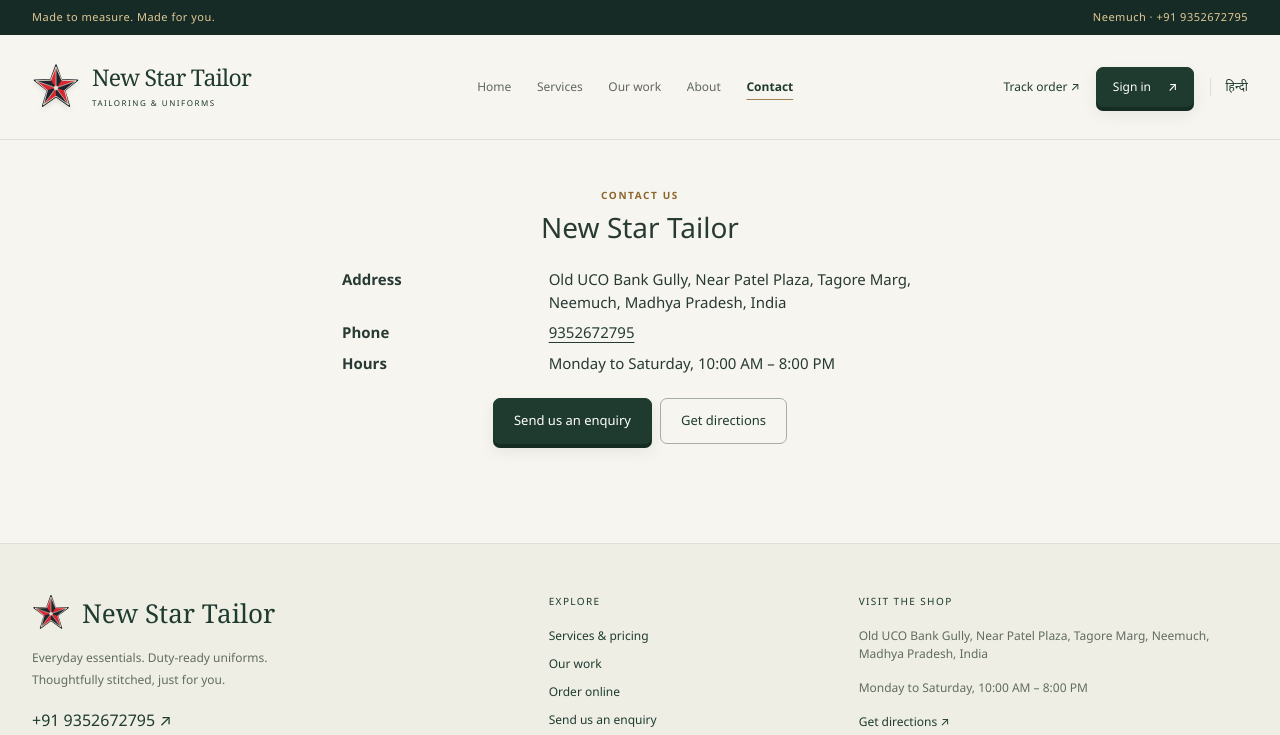
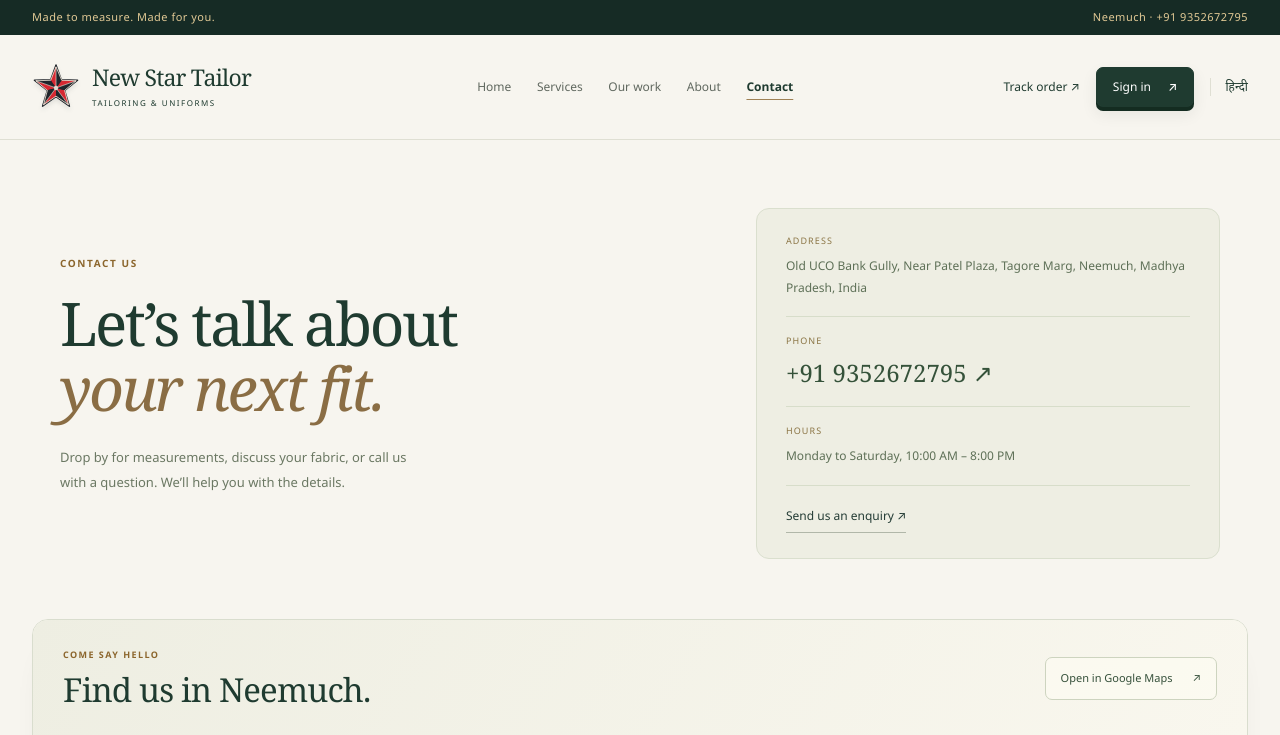
Before and after one commit to Arya13819/New-Star-Tailor, a Flask app: page /contact in a window 1280 px wide. Shown: the top 735 px of the page. Run offline with Flask 3, Linux system fonts and the light colour scheme; some libraries are stand-ins or nearby versions.

Commit message:
Show shop Google Maps location on About and Contact

```diff
--- a/app/config.py
+++ b/app/config.py
@@ -82,7 +82,7 @@ class Config:
         "Neemuch, Madhya Pradesh, India"
     )
     SHOP_PHONE = "9352672795"
-    SHOP_LATITUDE = "24.457025"
+    SHOP_LATITUDE = "24.4570252"
     SHOP_LONGITUDE = "74.870045"
     SHOP_CITY = "Neemuch"
     SHOP_REGION = "Madhya Pradesh"
--- /dev/null
+++ b/app/static/css/location.css
@@ -0,0 +1,208 @@
+/* Map layout: shared by Contact and About; dimensions reserve space before load. */
+.shop-location {
+  border: 1px solid #d9ddce;
+  border-radius: 16px;
+  background: #fffdf7;
+  box-shadow:
+    0 5px 0 #e0ddcf,
+    0 20px 35px -25px #24402e30;
+  overflow: hidden;
+  margin: 18px 0 35px;
+}
+.location-header {
+  display: flex;
+  justify-content: space-between;
+  align-items: center;
+  gap: 22px;
+  padding: 28px 30px;
+  background: linear-gradient(120deg, #eeeee2, #f9f7ee);
+}
+.location-header .section-label {
+  margin-bottom: 10px;
+  font-size: 9px;
+}
+.location-header h2 {
+  font:
+    400 33px/1.15 Georgia,
+    "Noto Serif Devanagari",
+    serif;
+  letter-spacing: -0.025em;
+  margin: 0;
+}
+.location-open {
+  display: flex;
+  align-items: center;
+  gap: 20px;
+  text-decoration: none;
+  font-size: 11px;
+  padding: 12px 15px;
+  border: 1px solid #cdd4bf;
+  border-radius: 7px;
+  color: #35503a;
+  background: #fffdf58c;
+  white-space: nowrap;
+}
+.location-map {
+  position: relative;
+  height: 430px;
+  background: #e8eddf;
+  border-block: 1px solid #d9dfcf;
+}
+.location-map iframe {
+  display: block;
+  width: 100%;
+  height: 100%;
+  border: 0;
+}
+.location-bottom {
+  display: flex;
+  gap: 25px;
+  justify-content: space-between;
+  align-items: center;
+  padding: 24px 30px;
+}
+.location-address {
+  display: flex;
+  align-items: center;
+  gap: 15px;
+}
+.location-pin {
+  display: grid;
+  place-items: center;
+  width: 44px;
+  height: 44px;
+  flex: 0 0 44px;
+  border-radius: 12px;
+  color: #617a4b;
+  border: 1px solid #d8decc;
+  background: #eef1e5;
+}
+.location-address strong {
+  font-size: 13px;
+  font-weight: 600;
+}
+.location-address p {
+  font-size: 11px;
+  line-height: 1.8;
+  color: #737d67;
+  margin: 5px 0 0;
+  max-width: 560px;
+}
+.location-bottom .btn {
+  flex-shrink: 0;
+}
+.contact-intro {
+  display: grid;
+  grid-template-columns: 1.2fr 1fr;
+  gap: 12%;
+  align-items: center;
+  padding: 20px 28px 42px;
+}
+.contact-intro h1 {
+  font:
+    400 clamp(42px, 4.7vw, 63px)/1.08 Georgia,
+    "Noto Serif Devanagari",
+    serif;
+  letter-spacing: -0.04em;
+  margin-bottom: 24px;
+}
+.contact-intro > div > p:not(.section-label) {
+  font-size: 13px;
+  line-height: 1.9;
+  color: #6b7863;
+  max-width: 365px;
+}
+.contact-details {
+  background: #eeeee3;
+  border: 1px solid #dadfce;
+  border-radius: 13px;
+  padding: 25px 29px;
+}
+.contact-details > div {
+  padding: 0 0 17px;
+  margin-bottom: 17px;
+  border-bottom: 1px solid #d7ddca;
+}
+.contact-details > div > span {
+  display: block;
+  font-size: 9px;
+  text-transform: uppercase;
+  letter-spacing: 0.12em;
+  color: #8b7545;
+  margin-bottom: 8px;
+}
+.contact-details p {
+  margin: 0;
+  font-size: 12px;
+  line-height: 1.85;
+  color: #5e7057;
+}
+.contact-phone {
+  font:
+    400 24px Georgia,
+    serif;
+  text-decoration: none;
+  color: #35523a;
+}
+@media (max-width: 767px) {
+  .contact-intro {
+    grid-template-columns: 1fr;
+    gap: 23px;
+    padding: 0 0 22px;
+  }
+  .contact-intro h1 {
+    font-size: 47px;
+  }
+  .contact-intro > div > p:not(.section-label) {
+    font-size: 12px;
+  }
+  .contact-details {
+    padding: 23px;
+  }
+  .location-header {
+    align-items: start;
+    flex-direction: column;
+    padding: 23px 20px;
+    gap: 18px;
+  }
+  .location-header h2 {
+    font-size: 29px;
+  }
+  .location-open {
+    font-size: 10px;
+    gap: 18px;
+  }
+  .location-map {
+    height: 350px;
+  }
+  .location-bottom {
+    align-items: start;
+    flex-direction: column;
+    padding: 22px 20px;
+    gap: 20px;
+  }
+  .location-address {
+    align-items: start;
+    gap: 12px;
+  }
+  .location-address p {
+    font-size: 10px;
+  }
+  .location-pin {
+    width: 36px;
+    height: 36px;
+    flex-basis: 36px;
+    border-radius: 9px;
+  }
+  .shop-location {
+    border-radius: 12px;
+  }
+}
+@media print {
+  .location-map {
+    display: none;
+  }
+  .shop-location {
+    box-shadow: none;
+  }
+}
--- a/app/static/sw.js
+++ b/app/static/sw.js
@@ -2,7 +2,7 @@
 // Caches the static shell and read-only public pages only. Never caches
 // anything under /admin, /customer, /api, or any POST/mutating request —
 // order/payment data must always come fresh from the server.
-const CACHE_VERSION = "nst-v6";
+const CACHE_VERSION = "nst-v7";
 const STATIC_CACHE = `${CACHE_VERSION}-static`;
 const PAGE_CACHE = `${CACHE_VERSION}-pages`;
 
@@ -16,6 +16,7 @@ const PRECACHE_URLS = [
   "/static/css/theme.css?v=6",
   "/static/css/premium.css?v=6",
   "/static/css/catalogue.css?v=6",
+  "/static/css/location.css?v=7",
   "/static/js/premium.js?v=6",
   "/static/vendor/bootstrap/bootstrap.min.css",
   "/static/vendor/bootstrap/bootstrap.bundle.min.js",
--- /dev/null
+++ b/app/templates/partials/_shop_map.html
@@ -0,0 +1,13 @@
+<section class="shop-location" aria-label="{{ _('Shop location on Google Maps') }}">
+  <div class="location-header">
+    <div><p class="section-label">{{ _('COME SAY HELLO') }}</p><h2>{{ _('Find us in Neemuch.') }}</h2></div>
+    <a class="location-open" href="https://www.google.com/maps?q={{ SHOP.latitude }},{{ SHOP.longitude }}&amp;z=17&amp;hl={{ CURRENT_LOCALE }}" target="_blank" rel="noopener noreferrer">{{ _('Open in Google Maps') }} <span aria-hidden="true">↗</span></a>
+  </div>
+  <div class="location-map">
+    <iframe src="https://www.google.com/maps?q={{ SHOP.latitude }},{{ SHOP.longitude }}&amp;z=17&amp;hl={{ CURRENT_LOCALE }}&amp;output=embed"
+            title="{{ _('Google Maps location of New Star Tailor in Neemuch') }}"
+            width="1200" height="430" loading="lazy" referrerpolicy="strict-origin-when-cross-origin"
+            allowfullscreen></iframe>
+  </div>
+  <div class="location-bottom"><div class="location-address"><span class="location-pin" aria-hidden="true"><svg viewBox="0 0 24 24" fill="none" width="23" height="23"><path d="M19 10c0 5-7 11-7 11S5 15 5 10a7 7 0 1 1 14 0Z" stroke="currentColor" stroke-width="1.6"/><circle cx="12" cy="10" r="2.5" stroke="currentColor" stroke-width="1.6"/></svg></span><div><strong>{{ SHOP.name }}</strong><p>{{ SHOP.address }}</p></div></div><a class="btn btn-primary" target="_blank" rel="noopener noreferrer" href="https://www.google.com/maps/dir/?api=1&amp;destination={{ SHOP.latitude }},{{ SHOP.longitude }}">{{ _('Get directions') }} <span aria-hidden="true">↗</span></a></div>
+</section>
--- a/app/templates/public/about.html
+++ b/app/templates/public/about.html
@@ -2,6 +2,7 @@
 {% block title %}{{ _('About us') }} — {{ SHOP.name }}{% endblock %}
 {% block head_extra %}
 <link rel="stylesheet" href="{{ url_for('static', filename='css/catalogue.css', v='6') }}">
+<link rel="stylesheet" href="{{ url_for('static', filename='css/location.css', v='7') }}">
 {% endblock %}
 {% block content %}
 <section class="about-story" aria-labelledby="about-title">
@@ -9,4 +10,5 @@
   <div class="about-story-copy"><p class="section-label">{{ _('About us') }}</p><img class="about-brand-star" src="{{ url_for('static', filename='img/brand-star.svg') }}" alt="" width="65" height="65"><h1 id="about-title">{{ SHOP.name }}</h1><p class="about-lead">{{ _('A familiar star. A personal fit.') }}</p><p>{{ _("Men's tailoring and uniform specialists in Neemuch, Madhya Pradesh — shirts, trousers, and regulation Police, CRPF and Army uniforms.") }}</p><p>{{ _("Visit our shop for measurements, choose your style and fabric, and follow your order through your personal account. Stitching and cloth charges are always shown separately.") }}</p><div class="d-flex flex-wrap gap-3"><a class="btn btn-primary" href="{{ url_for('public.contact') }}">{{ _('Visit the shop') }} ↗</a><a class="btn btn-outline-primary" href="{{ url_for('public.services') }}">{{ _('Explore services') }}</a></div></div>
 </section>
 <section class="about-brand-note"><img src="{{ url_for('static', filename='img/brand-star.svg') }}" alt="" width="44" height="44"><div><h2>{{ _('The star on our sign. The care in our work.') }}</h2><p>{{ _('Our red and black star comes from the shop signboard — a familiar identity, now carried into our website.') }}</p></div></section>
+{% include "partials/_shop_map.html" %}
 {% endblock %}
--- a/app/templates/public/contact.html
+++ b/app/templates/public/contact.html
@@ -1,26 +1,9 @@
 {% extends "base.html" %}
 {% block title %}{{ _('Contact us') }} — {{ SHOP.name }}{% endblock %}
-
+{% block head_extra %}
+<link rel="stylesheet" href="{{ url_for('static', filename='css/location.css', v='7') }}">
+{% endblock %}
 {% block content %}
-<div class="row justify-content-center">
-  <div class="col-12 col-md-6 text-center">
-    <p class="section-label mb-2">{{ _('Contact us') }}</p>
-    <h1 class="h3 mb-4">{{ SHOP.name }}</h1>
-    <dl class="row text-start">
-      <dt class="col-4">{{ _('Address') }}</dt>
-      <dd class="col-8">{{ SHOP.address }}</dd>
-      <dt class="col-4">{{ _('Phone') }}</dt>
-      <dd class="col-8"><a href="tel:{{ SHOP.phone }}">{{ SHOP.phone }}</a></dd>
-      <dt class="col-4">{{ _('Hours') }}</dt>
-      <dd class="col-8">{{ _('Monday to Saturday, 10:00 AM – 8:00 PM') }}</dd>
-    </dl>
-    <div class="d-flex flex-wrap justify-content-center gap-2">
-      <a class="btn btn-primary" href="{{ url_for('public.enquiry') }}">{{ _('Send us an enquiry') }}</a>
-      <a class="btn btn-outline-primary" target="_blank" rel="noopener"
-         href="https://www.google.com/maps/dir/?api=1&destination={{ SHOP.latitude }},{{ SHOP.longitude }}">
-        {{ _('Get directions') }}
-      </a>
-    </div>
-  </div>
-</div>
+<section class="contact-intro" aria-labelledby="contact-title"><div><p class="section-label">{{ _('Contact us') }}</p><h1 id="contact-title">{{ _('Let’s talk about') }}<br><em>{{ _('your next fit.') }}</em></h1><p>{{ _('Drop by for measurements, discuss your fabric, or call us with a question. We’ll help you with the details.') }}</p></div><div class="contact-details"><div><span>{{ _('Address') }}</span><p>{{ SHOP.address }}</p></div><div><span>{{ _('Phone') }}</span><a class="contact-phone" href="tel:{{ SHOP.phone }}">+91 {{ SHOP.phone }} ↗</a></div><div><span>{{ _('Hours') }}</span><p>{{ _('Monday to Saturday, 10:00 AM – 8:00 PM') }}</p></div><a class="text-link" href="{{ url_for('public.enquiry') }}">{{ _('Send us an enquiry') }} ↗</a></div></section>
+{% include "partials/_shop_map.html" %}
 {% endblock %}
--- a/app/utils/headers.py
+++ b/app/utils/headers.py
@@ -22,6 +22,11 @@ def register_security_headers(app: Flask) -> None:
     @app.after_request
     def _set_security_headers(response):
         nonce = g.get("csp_nonce", "")
+        # Only the two location pages may frame the explicitly requested map.
+        map_frames = (
+            "frame-src https://www.google.com https://maps.google.com; "
+            if request.endpoint in {"public.about", "public.contact"} else ""
+        )
         csp = (
             "default-src 'self'; "
             f"script-src 'self' 'nonce-{nonce}'; "
@@ -32,6 +37,7 @@ def register_security_headers(app: Flask) -> None:
             "img-src 'self' data:; "
             "font-src 'self'; "
             "connect-src 'self'; "
+            f"{map_frames}"
             "object-src 'none'; "
             "base-uri 'self'; "
             "form-action 'self'; "
```
Also changed, not shown: docs/VERIFICATION.md (+15 -0 lines), tests/test_seo_pwa.py (+27 -0 lines), app/translations/hi/LC_MESSAGES/messages.po.
